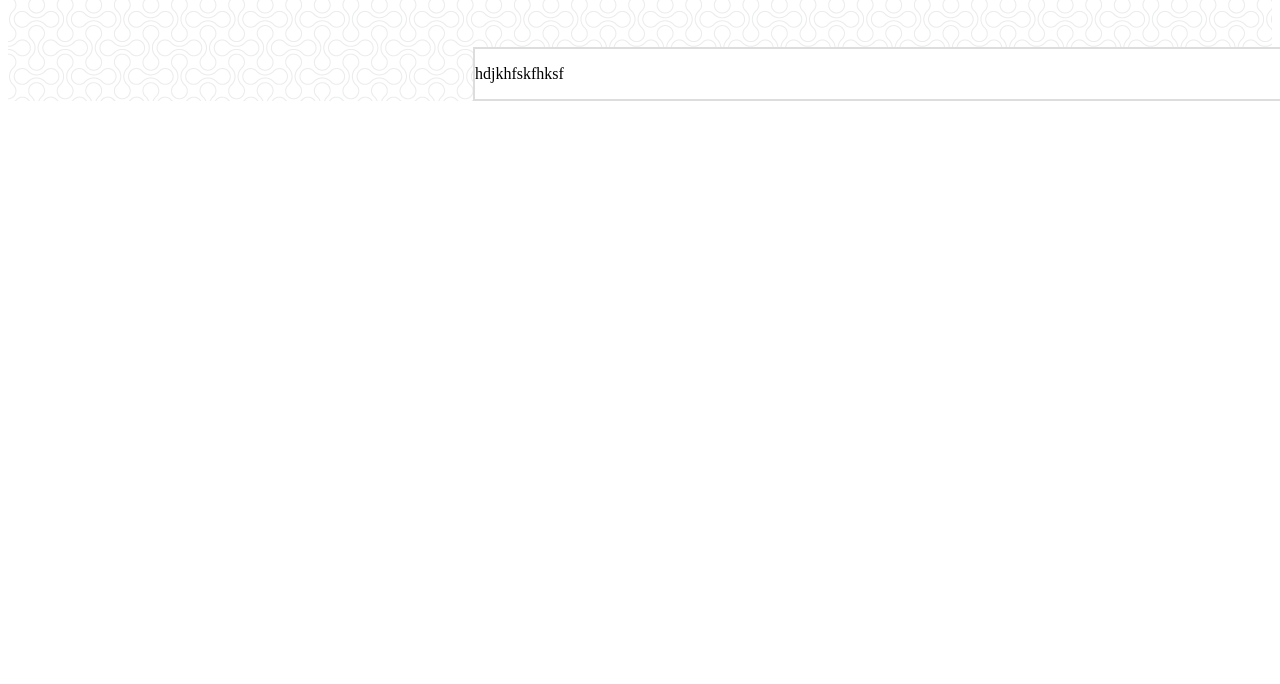
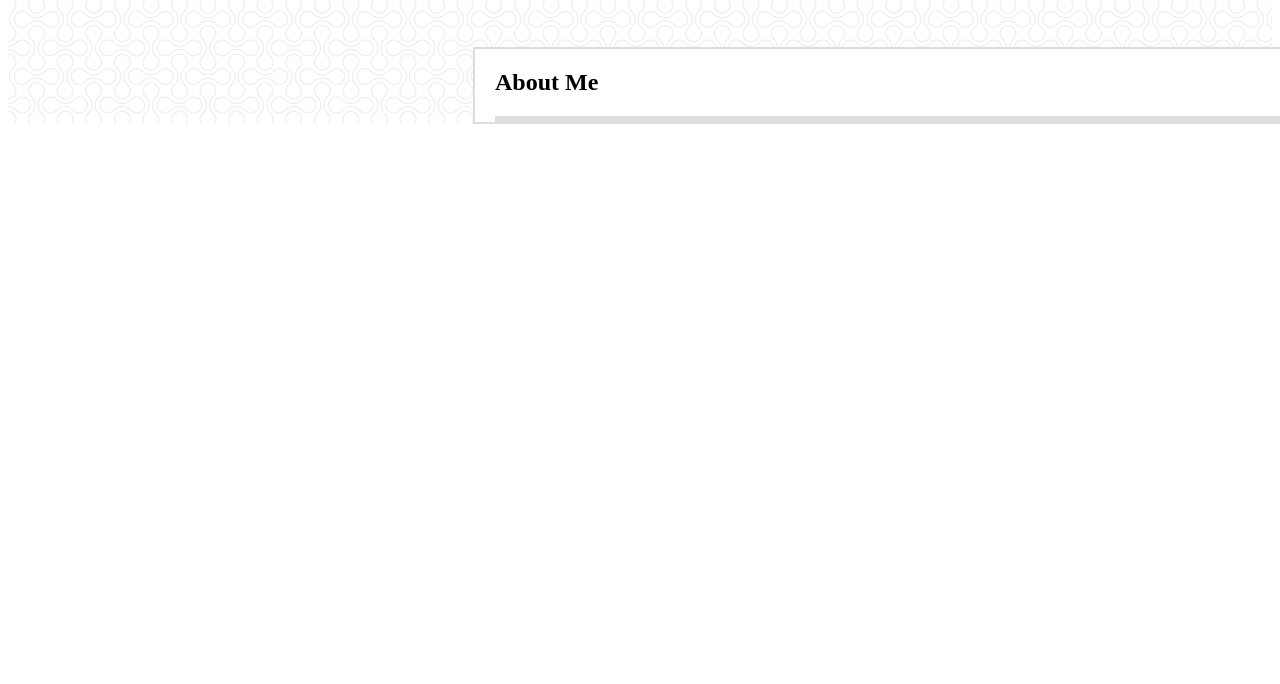
Before and after one commit to jorgeramos2/Basic-Portafolio, a plain HTML site: page index.html in a window 1280 px wide. Shown: the part 116-800 px from the top of the page. Drawn offline with Linux system fonts and the light colour scheme.

Commit message:
plantilla completa

```diff
--- a/assets/css/style.css
+++ b/assets/css/style.css
@@ -63,6 +63,16 @@ section
   	border-style: solid;
     border-width: 2px;
     border-color: #dddddd;
-
+}
+.espacio
+{
+	margin-left: 20px;
+	margin-right: 20px;
+}
+.linea
+{
+	border-bottom-width: 3px;
+	border-color: #dddddd;
+	border-style: solid;
 
 }
--- a/index.html
+++ b/index.html
@@ -13,9 +13,14 @@
     <h1> Jorge Ramos </h1> <a href="contact.html">Contact</a><a href="portfolio.html">Portafolio</a><a href="index.html" >About</a>
    </div>
   </nav>
+
+
   <div class = "contenedor">
   <section>
-    <p> hdjkhfskfhksf</p>
+    <div class="espacio">
+     <h2> About Me </h2>
+      <div class = "linea"> </div>
+    </div>
   </section>
   </div>
   <footer>
```
Also changed, not shown: contact.html (+6 -1 lines), portfolio.html (+6 -2 lines), assets/images/1.jpg (added).
